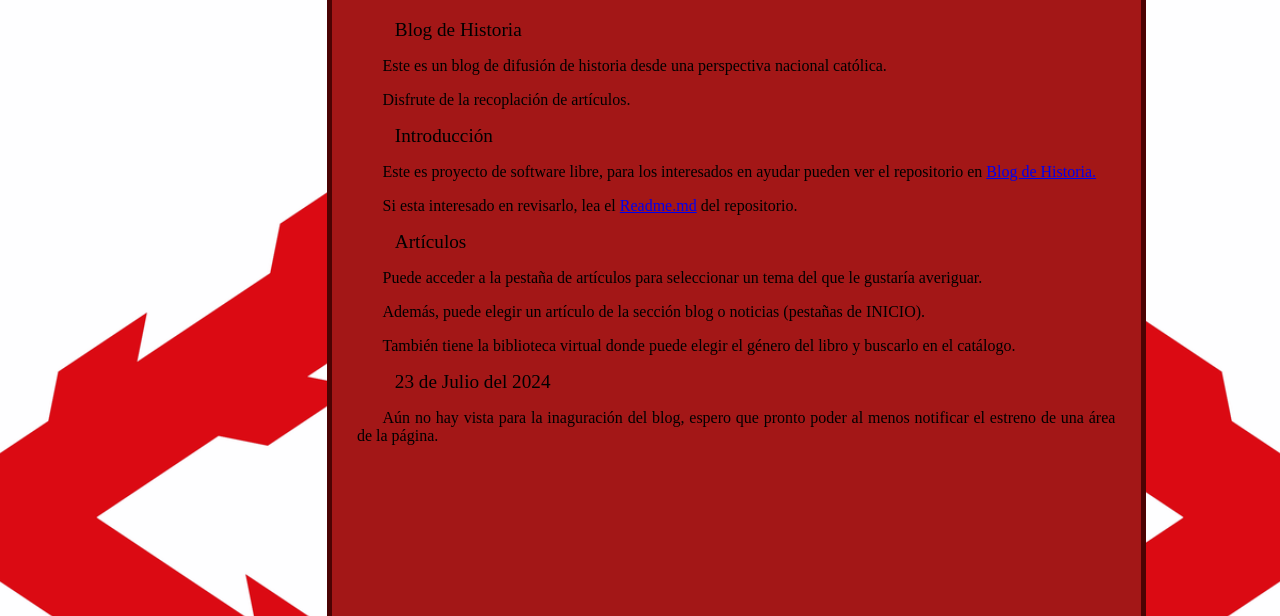
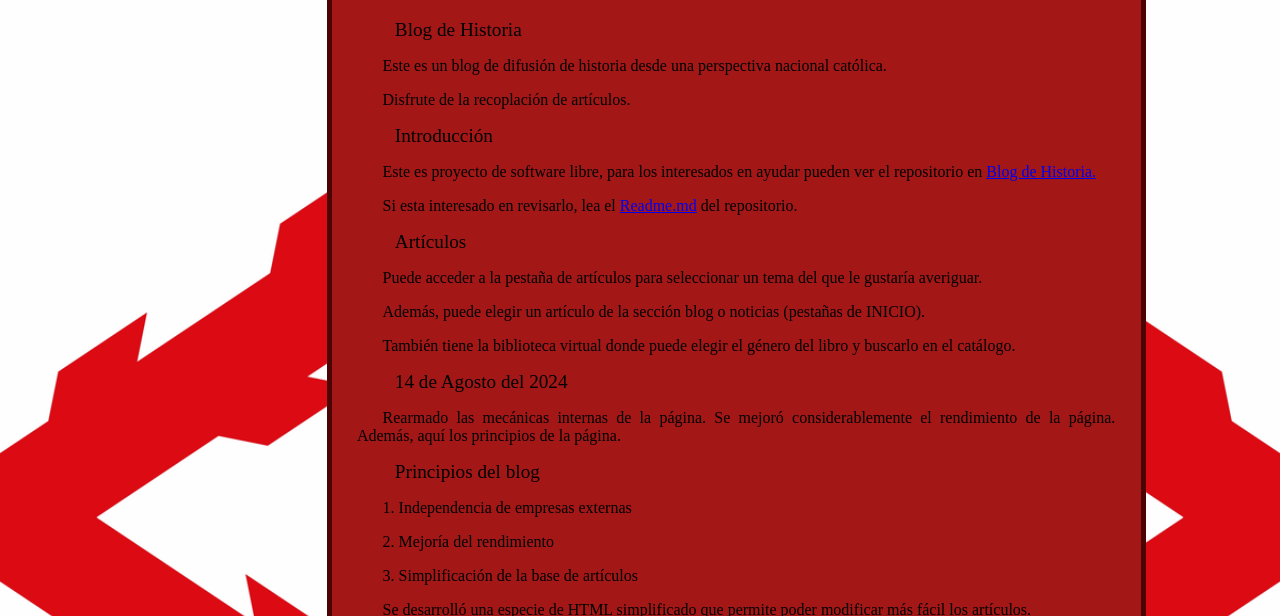
Before and after one commit to ce-sanbernardo/ce-sanbernardo.github.io, a plain HTML site: page index.html in a window 1280 px wide. Shown: the part 336-952 px from the top of the page. Drawn offline with Linux system fonts and the light colour scheme.

Commit message:
HTML-Simplificado

```diff
--- a/index.html
+++ b/index.html
@@ -103,6 +103,17 @@
 					virtual donde puede elegir el género del libro
 					y buscarlo en el catálogo. </p>
 
+					<div class="subtitle">14 de Agosto del 2024</div>
+					<p class="parrafo">Rearmado las mecánicas internas
+					de la página. Se mejoró considerablemente el
+					rendimiento de la página. Además, aquí los principios
+					de la página.</p>
+					<div class="subtitle">Principios del blog</div>
+					<p class="parrafo">1. Independencia de empresas externas</p>
+					<p class="parrafo">2. Mejoría del rendimiento</p>
+					<p class="parrafo">3. Simplificación de la base de artículos</p>
+					<p class="parrafo">Se desarrolló una especie de HTML simplificado
+					que permite poder modificar más fácil los artículos.</p>
 
 					<div class="subtitle">23 de Julio del 2024</div>
 					<p class="parrafo"> Aún no hay vista para la inaguración
--- a/js/base/blog.json
+++ b/js/base/blog.json
@@ -2,7 +2,8 @@
 	"blog":{
 		"blog":{
 			"titulo2":"archivo2",
-			"titulo3":"archivo3"
+			"titulo3":"archivo3",
+			"titulo1":"archivo1"
 		}
 	}
 }
--- a/js/main.js
+++ b/js/main.js
@@ -4,9 +4,6 @@ import {getBody} from './http.js';
 //botones
 let inicio = document.getElementById("inicio");
 let contac = document.getElementById("contacto");
-let biblio = document.getElementById("biblioteca");
-let notice = document.getElementById("noticias");
-let nblogs = document.getElementById("blog");
 
 //cuerpo del articulo
 let tittle = document.getElementById("tittle");
@@ -30,16 +27,4 @@ contac.addEventListener("click",function(){
 	blog.scroll();
 });
 
-/*
-//eventos sub-inicio biblioteca/noticias/blog
-biblio.addEventListener("click",function(){
-	console.log("Biblioteca!");
-});
-notice.addEventListener("click",function(){
-	console.log("Noticias!");
-});
-nblogs.addEventListener("click",function(){
-	console.log("Blog!");
-});
-*/
 blog.main();
```
Also changed, not shown: js/base/blog/favicon.ico (added), 1 other file.
